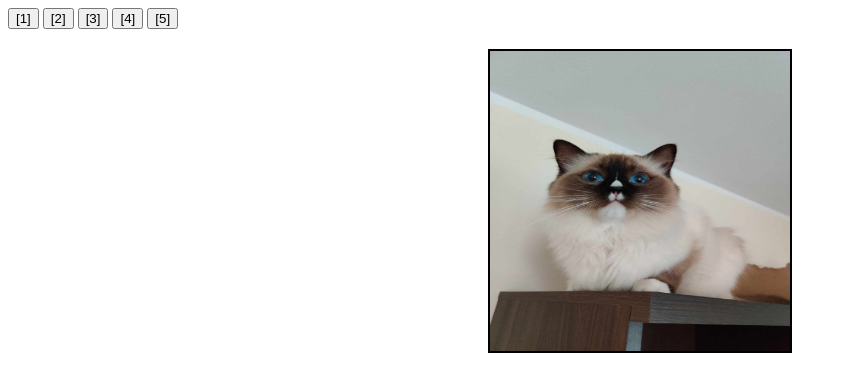
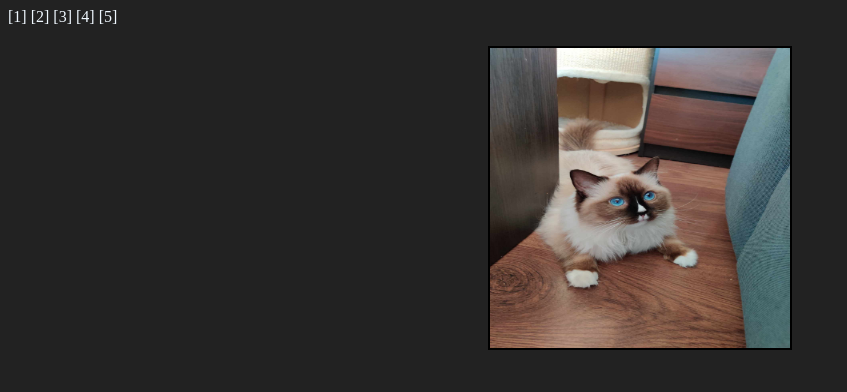
Before and after one commit to KluchoBezia/learning, a plain HTML site: page egzamin/egzamin - karuzela/index.html in a window 1280 px wide. Shown: the whole page, without its empty margins (0-847 px from the left). Drawn offline with nearby package versions, Linux system fonts and the light colour scheme.

Commit message:
js karuzela

```diff
--- a/egzamin/egzamin - karuzela/index.html
+++ b/egzamin/egzamin - karuzela/index.html
@@ -5,7 +5,12 @@
 
         <style>
 
-            #aktualnyObraz {
+            body {
+                background-color: #222;
+                color: aliceblue;
+            }
+
+            img {
                 width: 300px;
                 height: 300px;
                 border: 2px solid black;
@@ -15,87 +20,61 @@
 
         </style>
 
+        <script src="https://code.jquery.com/jquery-1.12.4.js"></script>
+
         <script type="text/javascript">
 
-            var aktualnyNumer = 1; // Przechowuje aktualny numer obrazka
-            var maxNumer = 5; // Maksymalna liczba obrazków
+            //losujemy od 0 do 4 więc musimy dodać 1
+            var numer = Math.floor(Math.random()*5)+1; //floor zaokrągla w dół
 
-            function zmienObraz(numer)
+            var timer1 = 0;
+            var timer2 = 0;
+
+            function ustawslajd(nrslajdu)
             {
-                // Zaktualizuj numer obrazka
-                aktualnyNumer = numer;
+                clearTimeout(timer1);
+                clearTimeout(timer2);
+                numer = nrslajdu - 1;
 
-                // Pobierz element obrazka
-                var obraz = document.getElementById("aktualnyObraz");
-
-                // W zależności od numeru przycisku, zmień obrazek
-                switch(numer) {
-                    case 1:
-                        obraz.src = "img/z1.jpg";
-                        break;
-                    case 2:
-                        obraz.src = "img/z2.jpg";
-                        break;
-                    case 3:
-                        obraz.src = "img/z3.jpg";
-                        break;
-                    case 4:
-                        obraz.src = "img/z4.jpg";
-                        break;
-                    case 5:
-                        obraz.src = "img/z5.jpg";
-                        break;
-                }
-
-                    // if (numer === 1) {
-                    //     obraz.src = "img/z1.jpg";
-                    // } else if (numer === 2) {
-                    //     obraz.src = "img/z2.jpg";
-                    // } else if (numer === 3) {
-                    //     obraz.src = "img/z3.jpg";
-                    // } else if (numer === 4) {
-                    //     obraz.src = "img/z4.jpg";
-                    // } else if (numer === 5) {
-                    //     obraz.src = "img/z5.jpg";
-                    // }
-
+                schowaj();
+                setTimeout("zmienSlajd()",500);
             }
 
-            function autoZmienObraz()
+            function schowaj()
             {
-                // Zwiększ numer obrazka
-                aktualnyNumer++;
-
-                // Resetuj numer, jeśli przekroczy liczbę dostępnych obrazków
-                if (aktualnyNumer > maxNumer) {
-                    aktualnyNumer = 1;
-                }
-
-                // Zmień obrazek na następny
-                zmienObraz(aktualnyNumer);
-
+                $("#slider").fadeOut(500);
             }
 
-            // Uruchom automatyczne przełączanie obrazków co 5 sekund
-            window.onload = function() {
-                    setInterval(autoZmienObraz, 4000);  // Zmieniaj obrazek co 5 sekund
-                }
+            function zmienSlajd()
+            {
+                numer++;
+                if (numer>5) numer=1;
+
+                var plik = "<img src=\"img/z" + numer + ".jpg\"/>";
+
+                document.getElementById("slider").innerHTML = plik;
+                $("#slider").fadeIn(500);
+
+                timer1 = setTimeout("zmienSlajd()",2000);
+                timer2 = setTimeout("schowaj()",1500);
+            }
 
         </script>
 
     </head>
 
-    <body>
-         <!-- Przycisk do przełączania obrazów -->
-        <button onclick="zmienObraz(1)">[1]</button>
-        <button onclick="zmienObraz(2)">[2]</button>
-        <button onclick="zmienObraz(3)">[3]</button>
-        <button onclick="zmienObraz(4)">[4]</button>
-        <button onclick="zmienObraz(5)">[5]</button>
+    <body onload="zmienSlajd()">
 
-        <!-- Obszar, w którym wyświetlane będą obrazy -->
-        <img id="aktualnyObraz" src="img/z1.jpg"/>
+        <span onclick="ustawslajd(1)" style="cursor:pointer;">[1]</span>
+        <span onclick="ustawslajd(2)" style="cursor:pointer;">[2]</span>
+        <span onclick="ustawslajd(3)" style="cursor:pointer;">[3]</span>
+        <span onclick="ustawslajd(4)" style="cursor:pointer;">[4]</span>
+        <span onclick="ustawslajd(5)" style="cursor:pointer;">[5]</span>
+
+        <div id="slider"></div>
 
     </body>
 
 </html>
+
+<!-- "img/z1.jpg" -->
```
